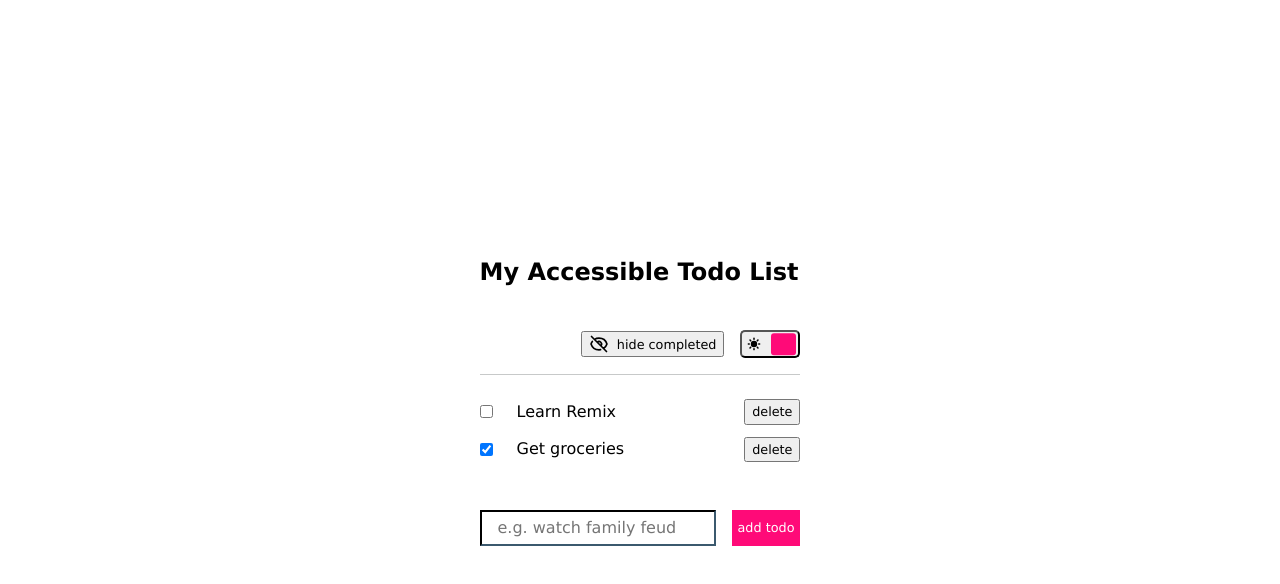
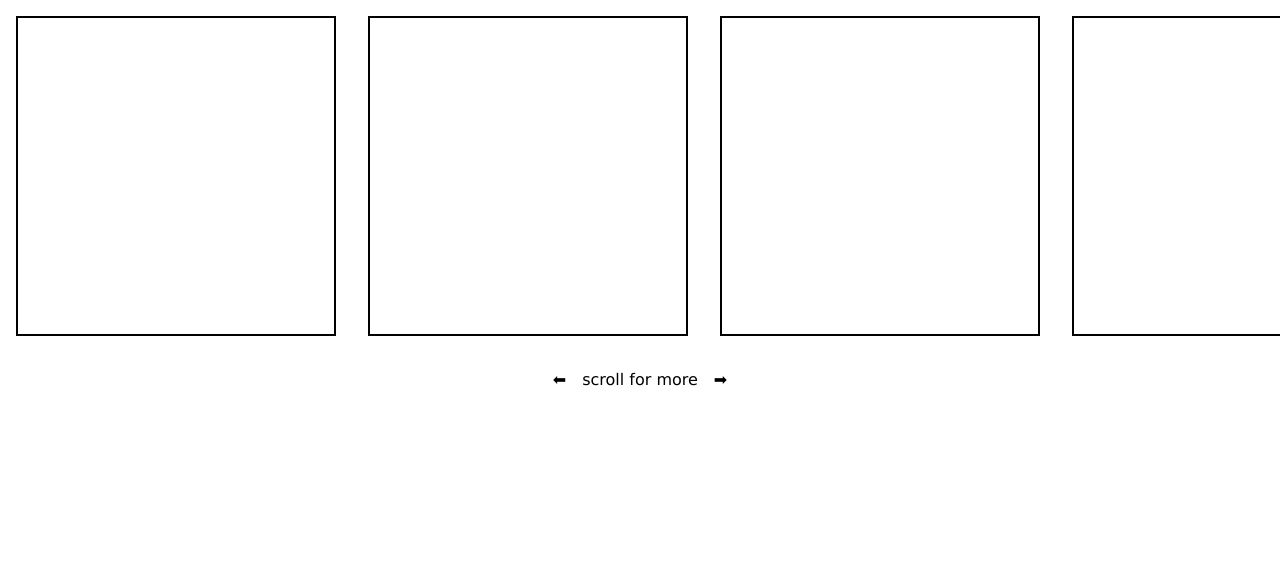
Before and after one commit to fazzaamiarso/inclusive-react, a React (Vite) app: page / in a window 1280 px wide. Shown: the top 584 px of the page. Built offline with nearby package versions, Linux system fonts and the light colour scheme.

Commit message:
Add content slider

```diff
--- a/src/App.css
+++ b/src/App.css
@@ -1,7 +1,5 @@
 .App {
   font-family: Verdana, Arial, Helvetica, sans-serif;
-  display: grid;
-  place-content: center;
   width: 100vw;
   height: 100vh;
 }
@@ -53,3 +51,34 @@ details[open] > p {
 ul {
   padding: 0;
 }
+
+/*------------------Content Slider ----------------------*/
+
+.list {
+  overflow-x: scroll;
+  display: flex;
+}
+
+.item {
+  flex-grow: 0;
+  flex-shrink: 0;
+  width: 20rem;
+  height: 20rem;
+  border: black solid 2px;
+  margin: 1rem;
+  display: inline-block;
+}
+
+.instruction {
+  width: 100%;
+  padding-block: 1rem;
+  display: none;
+}
+.gallery:hover > .instruction,
+.gallery:focus > .instruction,
+.touch .instruction {
+  justify-content: center;
+  display: flex;
+  align-items: center;
+  gap: 1rem;
+}
--- a/src/App.tsx
+++ b/src/App.tsx
@@ -2,14 +2,44 @@ import { FormEvent, useEffect, useRef, useState } from 'react';
 import './App.css';
 import TodoList from './components/TodoList';
 
-function App() {
+export default function App() {
   return (
-    <div className='App'>
-      <TodoList />
-    </div>
+    <main className='App'>
+      <ContentSlider />
+    </main>
   );
 }
-export default App;
+
+const ContentSlider = () => {
+  useEffect(() => {
+    //add touch class to indicate that it's a touch device
+    const addTouchClass = () => {
+      document.body.classList.add('touch');
+      document.removeEventListener('touchstart', addTouchClass);
+    };
+    document.addEventListener('touchstart', addTouchClass);
+  }, []);
+
+  return (
+    <section aria-labelledby='slider-gallery' tabIndex={0} className='gallery'>
+      <span id='slider-gallery' className='sr-only'>
+        Gallery
+      </span>
+      <ul className='list'>
+        <li className='item'></li>
+        <li className='item'></li>
+        <li className='item'></li>
+        <li className='item'></li>
+        <li className='item'></li>
+      </ul>
+      <div className='instruction'>
+        <span aria-hidden='true'>⬅</span>
+        <span>scroll for more</span>
+        <span aria-hidden='true'>➡</span>
+      </div>
+    </section>
+  );
+};
 
 const QuickAccordion = () => {
   const [open, setOpen] = useState(false);
```
